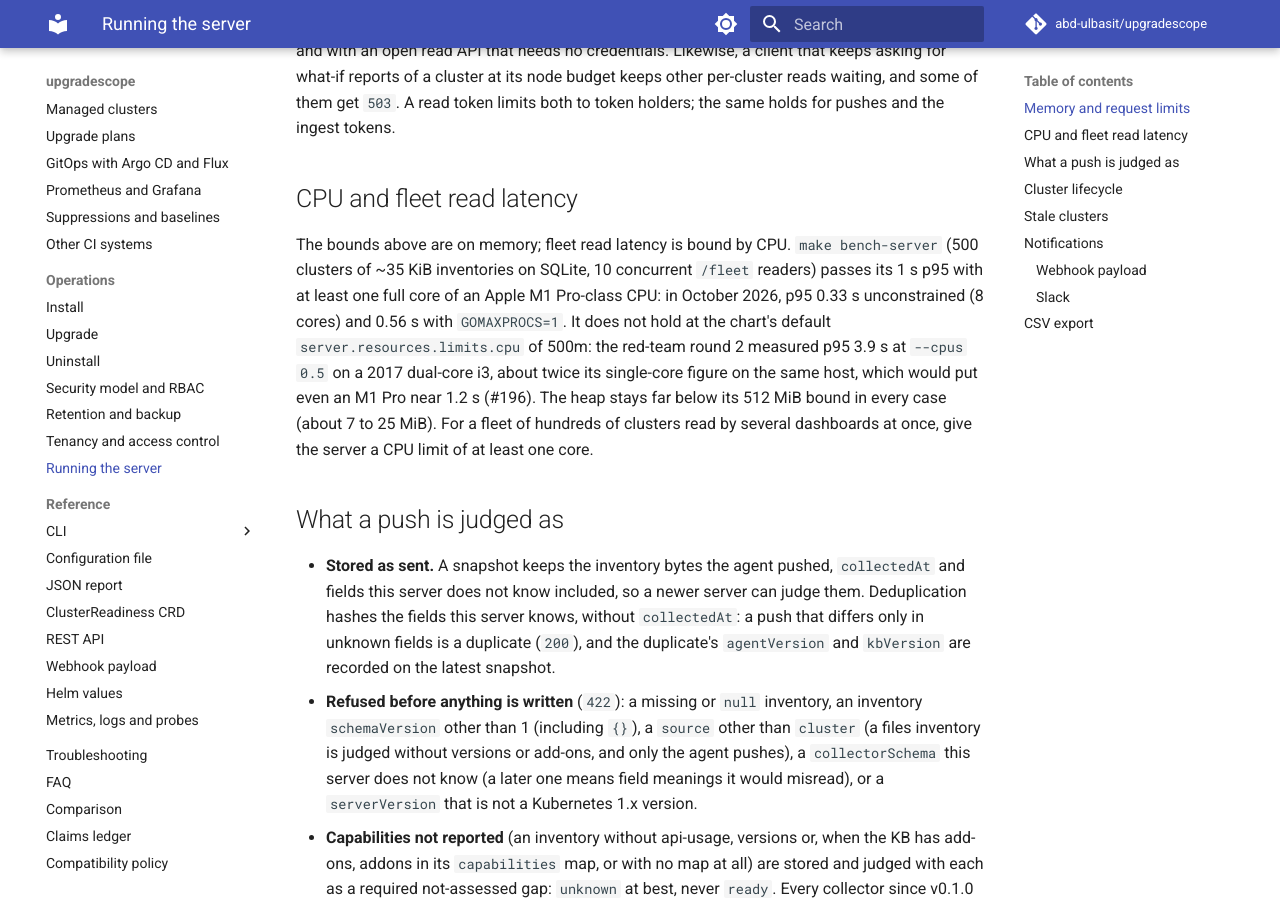
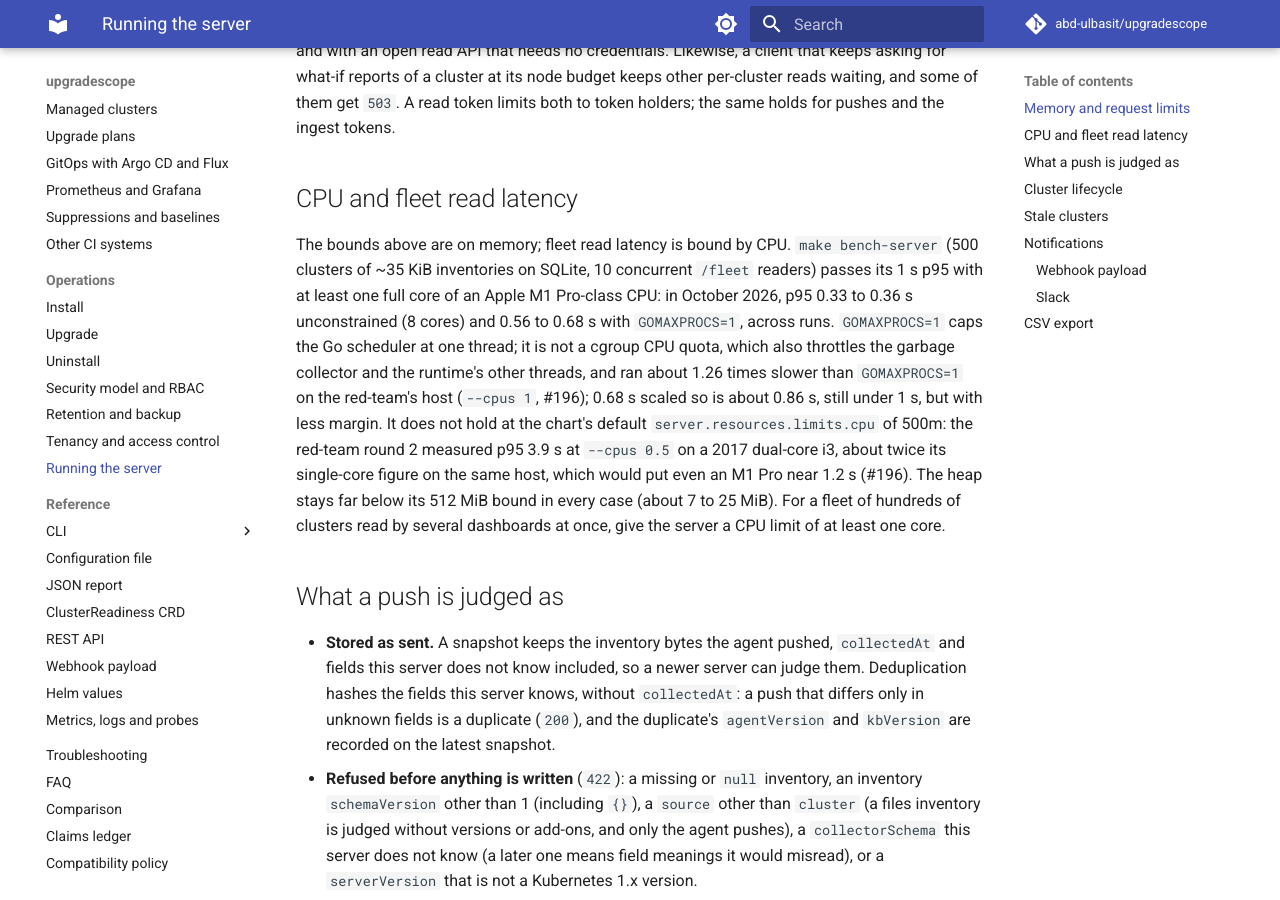
Before and after one commit to abd-ulbasit/upgradescope, an MkDocs documentation site: the page built from docs/operations.md, in a window 1280 px wide and 900 px high, scrolled down 8782 px. Built offline with MkDocs 1.6.1 and Material for MkDocs 9.7.7, drawn with Linux system fonts in a browser that asks for light colours; comment, search, counter and statistics services are not loaded.

Commit message:
docs: /fleet single-core figure is GOMAXPROCS=1, not a CPU quota; stored files snapshots
The single-core p95 behind SV-14 was measured with GOMAXPROCS=1, which
caps Go's threads but does not throttle the runtime as a cgroup quota
does; the red-team saw --cpus 1 run about 1.26x slower. State that and
the run-to-run range a re-run gave. The OpenAPI source field now says a
files snapshot stored before ingest refused them is judged as a cluster
one; the API reference is regenerated from it.

Refs #194
Refs #196

Co-Authored-By: Claude Fable 5 <noreply@anthropic.com>

```diff
--- a/docs/operations.md
+++ b/docs/operations.md
@@ -405,8 +405,13 @@ tokens.
 The bounds above are on memory; fleet read latency is bound by CPU. `make
 bench-server` (500 clusters of ~35 KiB inventories on SQLite, 10
 concurrent `/fleet` readers) passes its 1 s p95 with at least one full
-core of an Apple M1 Pro-class CPU: in October 2026, p95 0.33 s
-unconstrained (8 cores) and 0.56 s with `GOMAXPROCS=1`. It does not hold
+core of an Apple M1 Pro-class CPU: in October 2026, p95 0.33 to 0.36 s
+unconstrained (8 cores) and 0.56 to 0.68 s with `GOMAXPROCS=1`, across
+runs. `GOMAXPROCS=1` caps the Go scheduler at one thread; it is not a
+cgroup CPU quota, which also throttles the garbage collector and the
+runtime's other threads, and ran about 1.26 times slower than
+`GOMAXPROCS=1` on the red-team's host (`--cpus 1`, #196); 0.68 s scaled
+so is about 0.86 s, still under 1 s, but with less margin. It does not hold
 at the chart's default `server.resources.limits.cpu` of 500m: the
 red-team round 2 measured p95 3.9 s at `--cpus 0.5` on a 2017 dual-core
 i3, about twice its single-core figure on the same host, which would put
```
Also changed, not shown: docs/claims.md (+1 -1 lines), docs/reference/api.md (+1 -1 lines), 1 other file.
